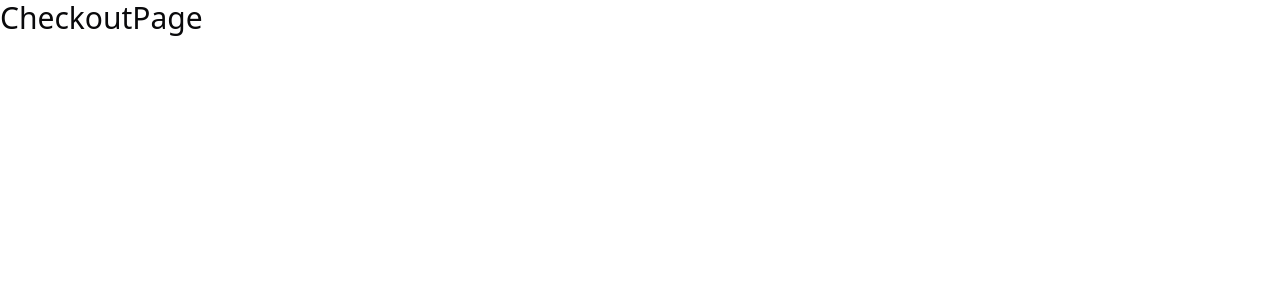
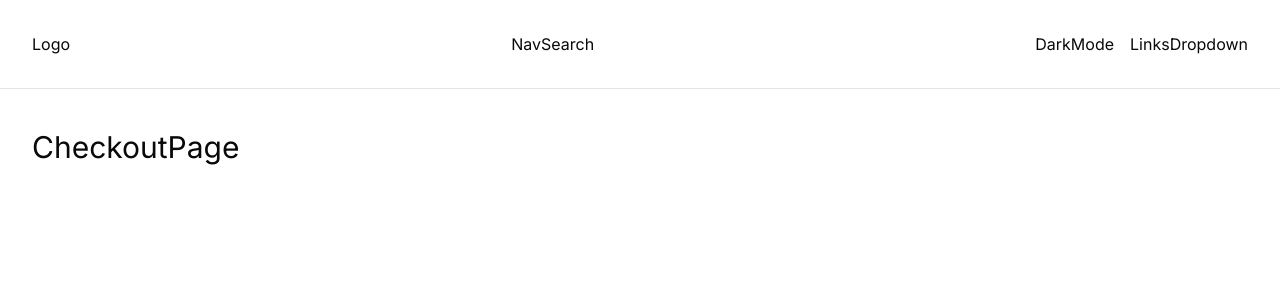
Before and after one commit to fabioueno/home-away, a Next.js app: page /checkout in a window 1280 px wide. Shown: the top 300 px of the page. Built offline with nearby package versions, Linux system fonts and the light colour scheme.

Commit message:
Create Navbar component's structure

```diff
--- a/app/globals.css
+++ b/app/globals.css
@@ -1,6 +1,13 @@
 @tailwind base;
 @tailwind components;
 @tailwind utilities;
+
+@layer components {
+  .container {
+    @apply mx-auto max-w-6xl xl:max-w-7xl px-8;
+  }
+}
+
 @layer base {
   :root {
     --background: 0 0% 100%;
@@ -56,6 +63,7 @@
     --chart-5: 340 75% 55%
   }
 }
+
 @layer base {
   * {
     @apply border-border;
--- a/app/layout.tsx
+++ b/app/layout.tsx
@@ -1,34 +1,23 @@
-import type { Metadata } from "next";
-import localFont from "next/font/local";
+import type {Metadata} from "next";
+import {Inter} from "next/font/google";
 import "./globals.css";
+import Navbar from "@/components/navbar/Navbar";
 
-const geistSans = localFont({
-  src: "./fonts/GeistVF.woff",
-  variable: "--font-geist-sans",
-  weight: "100 900",
-});
-const geistMono = localFont({
-  src: "./fonts/GeistMonoVF.woff",
-  variable: "--font-geist-mono",
-  weight: "100 900",
-});
+const inter = Inter({subsets: ["latin"]});
 
 export const metadata: Metadata = {
   title: "HomeAway",
   description: "Feel at home, away from home",
 };
 
-export default function RootLayout({
-  children,
-}: Readonly<{
-  children: React.ReactNode;
-}>) {
+export default function RootLayout({ children }: Readonly<{ children: React.ReactNode }>) {
   return (
     <html lang="en">
-      <body
-        className={`${geistSans.variable} ${geistMono.variable} antialiased`}
-      >
-        {children}
+      <body className={inter.className}>
+        <Navbar />
+        <main className="container py-10">
+          {children}
+        </main>
       </body>
     </html>
   );
--- /dev/null
+++ b/components/navbar/DarkMode.tsx
@@ -0,0 +1,7 @@
+function DarkMode() {
+  return (
+    <div>DarkMode</div>
+  );
+}
+
+export default DarkMode;
--- /dev/null
+++ b/components/navbar/LinksDropdown.tsx
@@ -0,0 +1,7 @@
+function LinksDropdown() {
+  return (
+    <div>LinksDropdown</div>
+  );
+}
+
+export default LinksDropdown;
--- /dev/null
+++ b/components/navbar/Logo.tsx
@@ -0,0 +1,7 @@
+function Logo() {
+  return (
+    <div>Logo</div>
+  );
+}
+
+export default Logo;
--- /dev/null
+++ b/components/navbar/NavSearch.tsx
@@ -0,0 +1,7 @@
+function NavSearch() {
+  return (
+    <div>NavSearch</div>
+  );
+}
+
+export default NavSearch;
--- /dev/null
+++ b/components/navbar/Navbar.tsx
@@ -0,0 +1,21 @@
+import Logo from "@/components/navbar/Logo";
+import NavSearch from "@/components/navbar/NavSearch";
+import DarkMode from "@/components/navbar/DarkMode";
+import LinksDropdown from "@/components/navbar/LinksDropdown";
+
+function Navbar() {
+  return (
+    <nav className="border-b">
+      <div className="container flex flex-col sm:flex-row sm:justify-between sm:items-center flex-wrap gap-4 py-8">
+        <Logo />
+        <NavSearch />
+        <div className="flex gap-4 items-center">
+          <DarkMode />
+          <LinksDropdown />
+        </div>
+      </div>
+    </nav>
+  );
+}
+
+export default Navbar;
--- /dev/null
+++ b/components/navbar/SignOutLink.tsx
@@ -0,0 +1,7 @@
+function SignOutLink() {
+  return (
+    <div>SignOutLink</div>
+  );
+}
+
+export default SignOutLink;
--- /dev/null
+++ b/components/navbar/UserIcon.tsx
@@ -0,0 +1,7 @@
+function UserIcon() {
+  return (
+    <div>UserIcon</div>
+  );
+}
+
+export default UserIcon;
```
